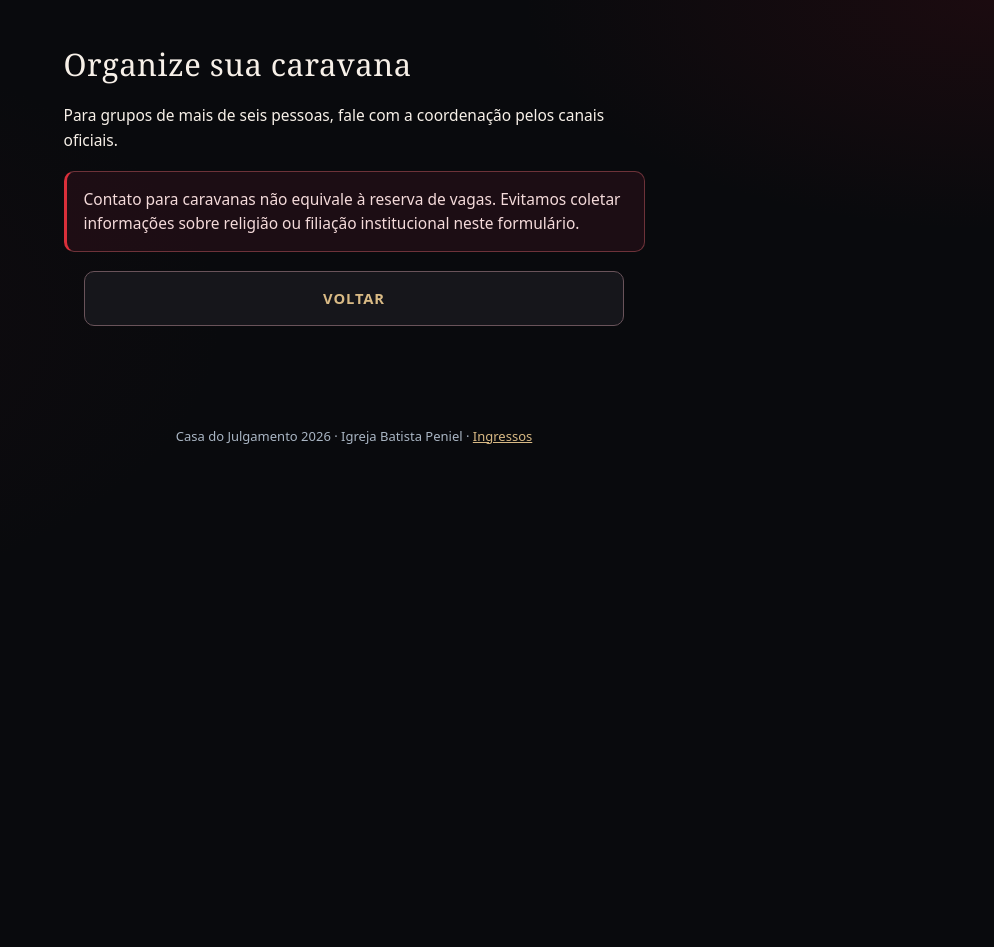
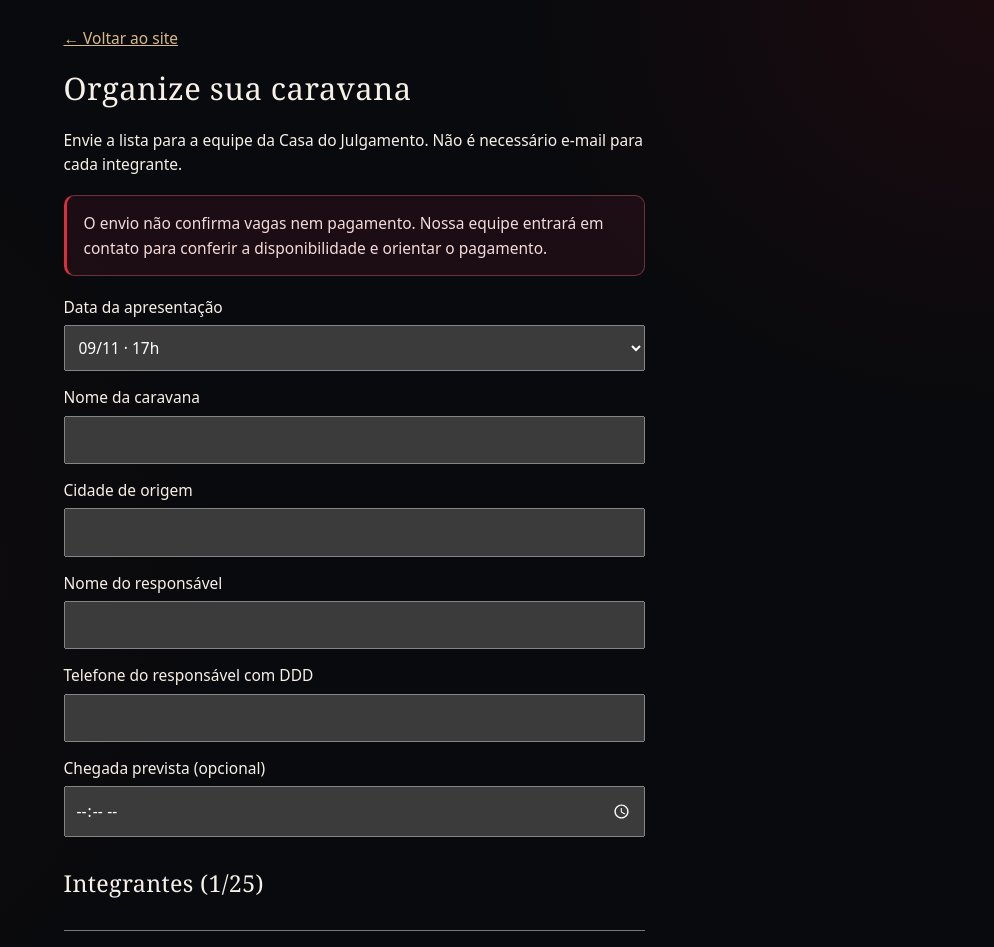
Before and after one commit to ibpenielvitoriadaconquista-arch/casadojulgamento, a Next.js app in the folder apps/site-oficial/: page /caravana in a window 1280 px wide. Shown: the top 947 px of the page, without its empty margins (286-1280 px from the left). Before the commit the page ends 800 px from the top, so only its background shows below. Built offline with nearby package versions, Linux system fonts and the light colour scheme.

Commit message:
Connect caravan request submission and review

```diff
--- a/apps/site-oficial/pages/caravana.jsx
+++ b/apps/site-oficial/pages/caravana.jsx
@@ -1 +1,18 @@
-import Link from 'next/link';export default function Caravana(){return <main className="container narrow"><h1>Organize sua caravana</h1><p>Para grupos de mais de seis pessoas, fale com a coordenação pelos canais oficiais.</p><p className="notice">Contato para caravanas não equivale à reserva de vagas. Evitamos coletar informações sobre religião ou filiação institucional neste formulário.</p><Link href="/" className="btn secondary">VOLTAR</Link></main>}
+import {useRef,useState} from 'react';
+import Link from 'next/link';
+import ops from '../lib/operation-training.cjs';
+import caravans from '../lib/caravans.cjs';
+export default function Caravana(){
+ const [form,setForm]=useState({session:caravans.DAYS[0],name:'',city:'',responsible:'',contact:'',eta:'',members:[{name:'',phone:''}]}),[busy,setBusy]=useState(false),[notice,setNotice]=useState(''),[done,setDone]=useState(false);
+ const requestId=useRef('');
+ const field=(key,value)=>setForm(f=>({...f,[key]:value}));
+ const member=(i,key,value)=>setForm(f=>({...f,members:f.members.map((m,n)=>n===i?{...m,[key]:value}:m)}));
+ async function send(e){e.preventDefault();if(busy)return;requestId.current||=crypto.randomUUID();setBusy(true);setNotice('');try{const r=await fetch('/api/caravana-solicitacao',{method:'POST',headers:{'Content-Type':'application/json'},body:JSON.stringify({...form,requestId:requestId.current})}),d=await r.json();if(!r.ok)throw Error(d.error);setNotice(d.message);setDone(true);}catch(e){setNotice(e.message||'Não foi possível enviar.');}finally{setBusy(false);}}
+ return <main className="container narrow"><Link href="/">← Voltar ao site</Link><h1>Organize sua caravana</h1><p>Envie a lista para a equipe da Casa do Julgamento. Não é necessário e-mail para cada integrante.</p><p className="notice">O envio não confirma vagas nem pagamento. Nossa equipe entrará em contato para conferir a disponibilidade e orientar o pagamento.</p>
+ {done?<p role="status">{notice}</p>:<form onSubmit={send} style={{display:'grid',gap:14}}>
+ <label>Data da apresentação<select value={form.session} onChange={e=>field('session',e.target.value)}>{ops.SESSIONS.filter(s=>caravans.enabled(s.id)).map(s=><option key={s.id} value={s.id}>{s.label}</option>)}</select></label>
+ <label>Nome da caravana<input required maxLength={100} value={form.name} onChange={e=>field('name',e.target.value)}/></label><label>Cidade de origem<input required maxLength={100} value={form.city} onChange={e=>field('city',e.target.value)}/></label><label>Nome do responsável<input required maxLength={100} value={form.responsible} onChange={e=>field('responsible',e.target.value)}/></label><label>Telefone do responsável com DDD<input required type="tel" maxLength={24} value={form.contact} onChange={e=>field('contact',e.target.value)}/></label><label>Chegada prevista (opcional)<input type="time" value={form.eta} onChange={e=>field('eta',e.target.value)}/></label>
+ <h2>Integrantes ({form.members.length}/25)</h2>{form.members.map((m,i)=><div key={i} style={{display:'grid',gap:8,borderTop:'1px solid #777',paddingTop:12}}><label>Nome do integrante {i+1}<input required maxLength={150} value={m.name} onChange={e=>member(i,'name',e.target.value)}/></label><label>Telefone com DDD (opcional)<input type="tel" maxLength={24} value={m.phone} onChange={e=>member(i,'phone',e.target.value)}/></label>{form.members.length>1&&<button type="button" onClick={()=>field('members',form.members.filter((_,n)=>i!==n))}>Remover integrante</button>}</div>)}
+ <button type="button" disabled={form.members.length>=25} onClick={()=>field('members',[...form.members,{name:'',phone:''}])}>Adicionar integrante</button><p>Para mais de 25 pessoas, envie listas separadas. A equipe confirmará as vagas.</p><button type="submit" disabled={busy}>{busy?'Enviando…':'Enviar solicitação'}</button>{notice&&<p role="alert">{notice}</p>}</form>}
+ <style jsx>{'label{display:grid;gap:6px}input,select,button{font:inherit;padding:10px;max-width:100%}button{cursor:pointer}'}</style></main>;
+}
```
